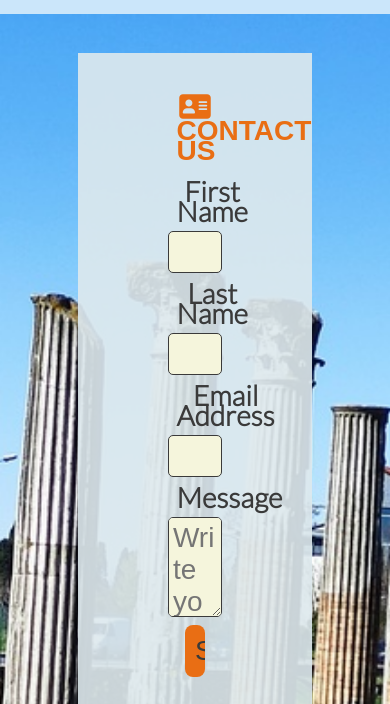
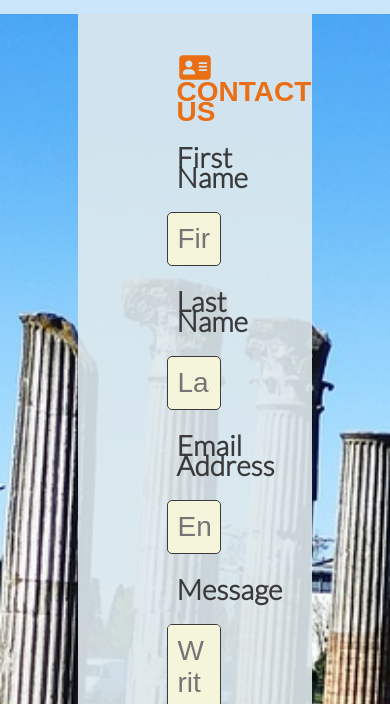
Before and after one commit to estii20/aquileia-roman-city, a plain HTML site: page contact.html in a window 390 px wide. Shown: the part 126-830 px from the top of the page. Drawn offline with Linux system fonts and the light colour scheme; files whose address does not match are found by name; a web font is replaced by a local one.

Commit message:
Add media query for contact form for screens 800px max width

```diff
--- a/assets/css/style.css
+++ b/assets/css/style.css
@@ -383,8 +383,9 @@ footer {
     margin-left: 20%;
     margin-right: auto;
     height: auto;
-    text-align: center;
-    display: inline-block;
+    display: flex;
+    flex-flow: row wrap;
+    align-items: center;
 }
 
 .contact {
@@ -402,6 +403,7 @@ label {
     display: inline-block;
     font-size: 1rem;
     padding: 10px;
+    margin: 5px 10px 5px 0;
 }
 
 #message {
@@ -423,13 +425,15 @@ label {
 .text-input {
     border: 1px solid #3a3a3a;
     border-radius: 5px;
-    padding: 4px;
     width: 95%;
     height: 25%;
     background: #F5F5DC;
     font-family: volkhov, sans-serif;
     color: #3a3a3a;
     font-size: 1rem;
+    vertical-align: middle;
+    margin: 5px 10px 5px 0;
+    padding: 10px;
 }
 
 .text-input:hover {
@@ -440,7 +444,6 @@ label {
     display: inline-block;
     margin-top: 4px;
     border-radius: 8px;
-    padding: 10px;
     background-color: #E96E14;
     text-align: center;
     font-size: 1rem;
@@ -449,6 +452,7 @@ label {
     font-family: volkhov, sans-serif;
     text-transform: uppercase;
     color: #3a3a3a;
+    padding: 10px 20px;
 }
 
 .send:hover {
@@ -472,6 +476,20 @@ label {
     }
 
 }
+
+/* Add responsiveness - display the form controls vertically instead of horizontally on screens that are less than 800px wide */
+@media (max-width: 800px) {
+
+    #contact-form  {
+        flex-direction: column;
+        align-items: stretch;
+    }
+
+    .text-input {
+      margin: 10px 0;
+    }
+
+  }
 
 
 /* For medium screen sizes from 768px wide */
--- a/contact.html
+++ b/contact.html
@@ -35,11 +35,11 @@
                 <form action="https://formdump.codeinstitute.net/" method="POST" class="contact-form">
                         <h2 class="contact-us"><i class="fa-solid fa-address-card"></i> Contact Us</h2>
                         <label for="fname"><b>First Name</b></label>
-                        <input class="text-input" id="fname" type="text" name="first_name" required>
+                        <input class="text-input" id="fname" placeholder="First Name" type="text" name="first_name" required>
                         <label for="lname"><b>Last Name</b></label>
-                        <input class="text-input" id="lname" type="text" name="last_name" required>
+                        <input class="text-input" id="lname" placeholder="Last Name" type="text" name="last_name" required>
                         <label for="email"><b>Email Address</b></label>
-                        <input class="text-input" id="email" type="email" name="email_address" required>
+                        <input class="text-input" id="email" placeholder="Enter email" type="email" name="email_address" required>
                         <label for="message"><b>Message</b></label>
                         <textarea class="text-input" id="message" placeholder="Write your message here.." name="message" rows="4" cols="50" required></textarea>
                         <input class="send" type="submit" value="Send">
```
